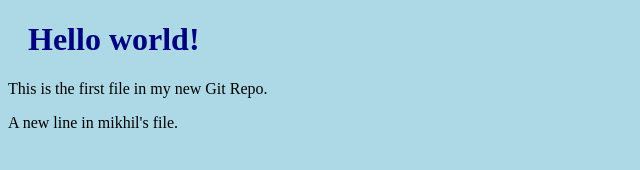
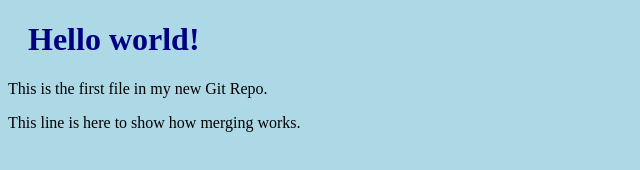
Before and after one commit to Mikhil592/hello-world, a plain HTML site: page index.html in a window 1280 px wide. Shown: the whole page, without its empty margins (0-640 px from the left). Drawn offline with Linux system fonts and the light colour scheme.

Commit message:
updated index with emergency

```diff
--- a/index.html
+++ b/index.html
@@ -8,7 +8,7 @@
 
 <h1>Hello world!</h1>
 <p>This is the first file in my new Git Repo.</p>
-<p>A new line in mikhil's file.</p>
+<p>This line is here to show how merging works.</p>
 
 </body>
 </html>
```
